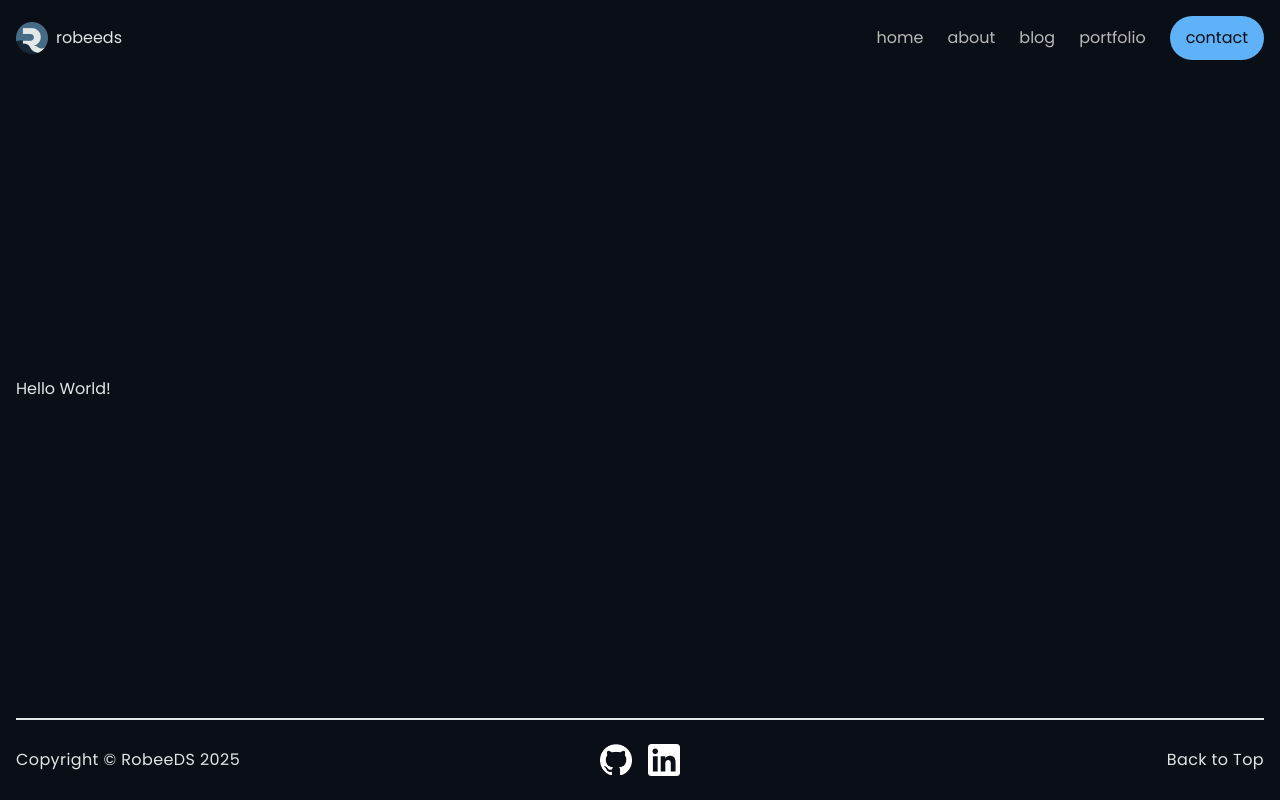
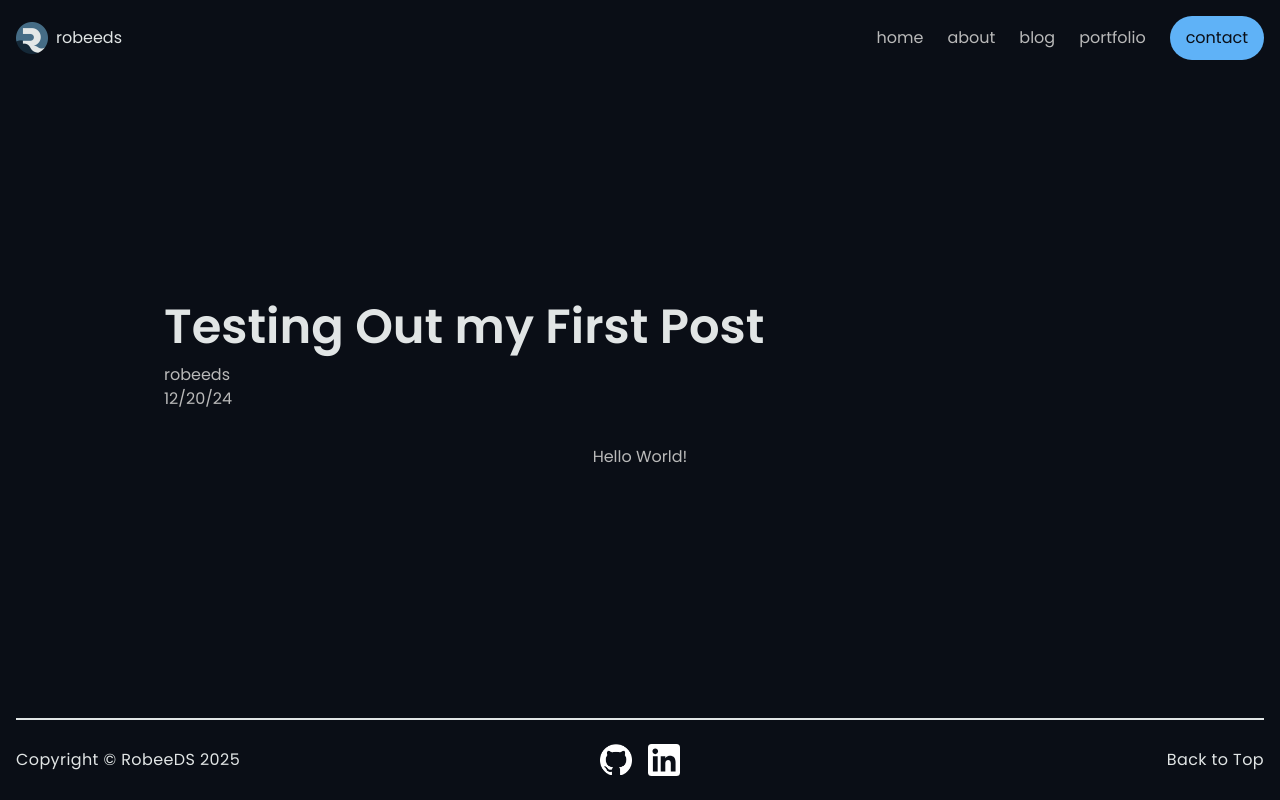
Before and after one commit to robeeds/robeeds.dev.old, a Next.js app: page /blog/first-post in a window 1280 px wide. Built offline with nearby package versions, Linux system fonts and the light colour scheme.

Commit message:
Fix styling for tailwind and mdx

```diff
--- a/src/app/blog/[slug]/page.tsx
+++ b/src/app/blog/[slug]/page.tsx
@@ -1,6 +1,7 @@
 import { getBlogBySlug, getAllBlogSlug } from "../fetchers";
 import { Metadata } from "next";
 import PostLayout from "./post-layout";
+
 
 export async function generateMetadata(
   props: {
@@ -45,10 +46,36 @@ export default async function BlogPage(
 ) {
   const params = await props.params;
   const blog = await getBlogBySlug(params.slug)
-  console.log(blog.frontmatter.title)
   return (
     <PostLayout>
-      <article className="p-4">{blog.content}</article>
+
+
+      {/* This is the title section */}
+
+      <div className="flex flex-col flex-1 self-start">
+        <p className="font-semibold text-[48px]">{blog.frontmatter.title}</p>
+        <p className="text-gray">{blog.frontmatter.author}</p>
+        <p className="text-gray">{blog.frontmatter.publishDate}</p>
+      </div>
+
+      {/* Actual Blog Content */}
+
+      <article className="
+        max-w-[1000px]
+        prose
+        pb-4
+        pt-8
+        prose-headings:font-medium
+        prose-headings:text-dimWhite
+        prose-p:text-gray
+        prose-a:text-blue
+        prose-a:no-underline
+        hover:prose-a:underline
+        prose-ol:text-gray
+        prose-ul: text-gray
+        prose-strong:text-dimWhite
+        prose-code:text-gray
+      ">{blog.content}</article>
     </PostLayout>
   )
 }
--- a/src/app/blog/[slug]/post-layout.tsx
+++ b/src/app/blog/[slug]/post-layout.tsx
@@ -6,7 +6,7 @@ export default function PostLayout({
     return (
       <div lang="en" className="flex flex-1 flex-col justify-center items-center antialiased text-dimWhite bg-black">
         <div
-          className={`flex flex-col justify-center w-full max-w-[1440px]`}
+          className={`flex flex-col w-full justify-center items-center max-w-[1000px] p-6`}
         >
           {children}
         </div>
--- a/tailwind.config.ts
+++ b/tailwind.config.ts
@@ -16,6 +16,6 @@ const config: Config = {
       },
     },
   },
-  plugins: [],
+  plugins: [require('@tailwindcss/typography')],
 };
 export default config;
```
